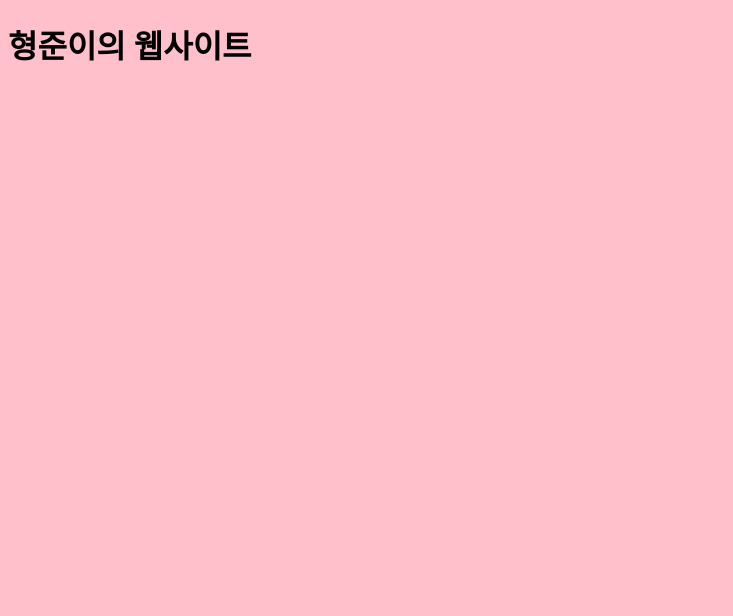
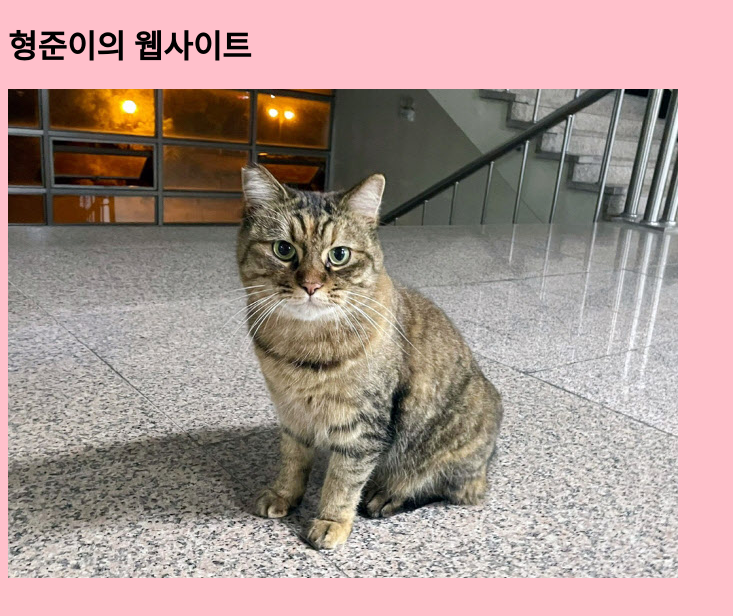
Before and after one commit to kindss/website, a plain HTML site: page index.html in a window 1280 px wide. Shown: the whole page, without its empty margins (0-733 px from the left). Drawn offline with Linux system fonts and the light colour scheme.

Commit message:
Add files via upload

```diff
--- a/index.html
+++ b/index.html
@@ -7,5 +7,6 @@
 </head>
 <body style="background-color: pink;">
     <h1>형준이의 웹사이트</h1>
+    <img src="cat.jpg">
 </body>
 </html>
```
Also changed, not shown: cat.jpg (added).
